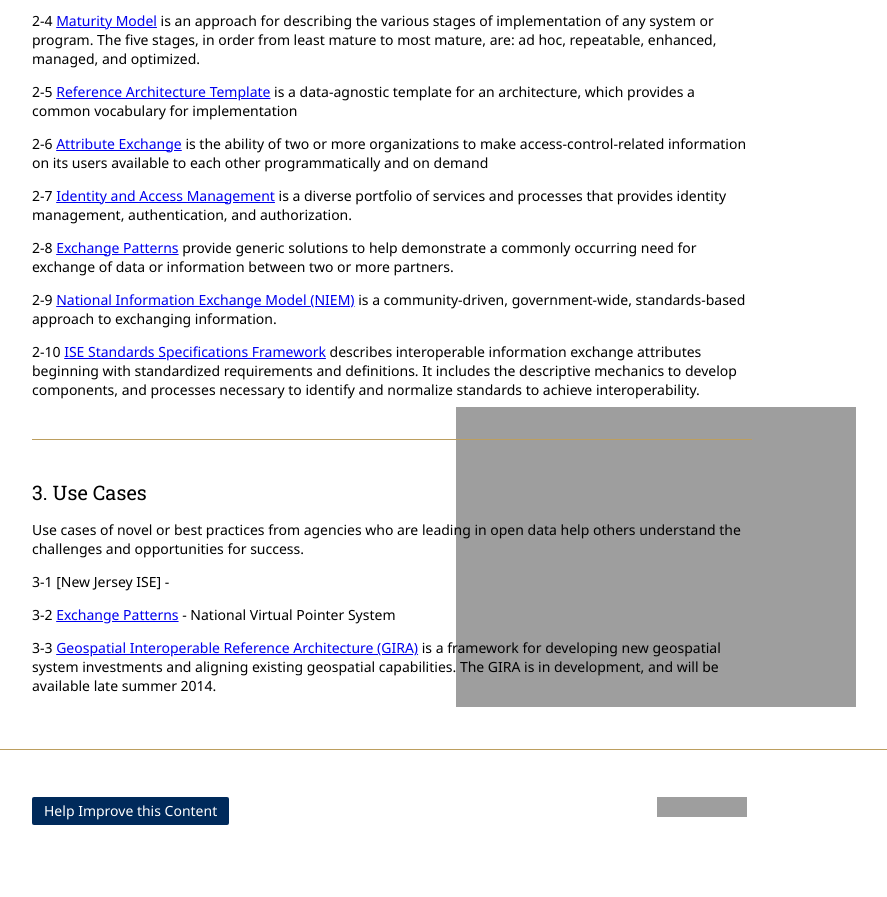
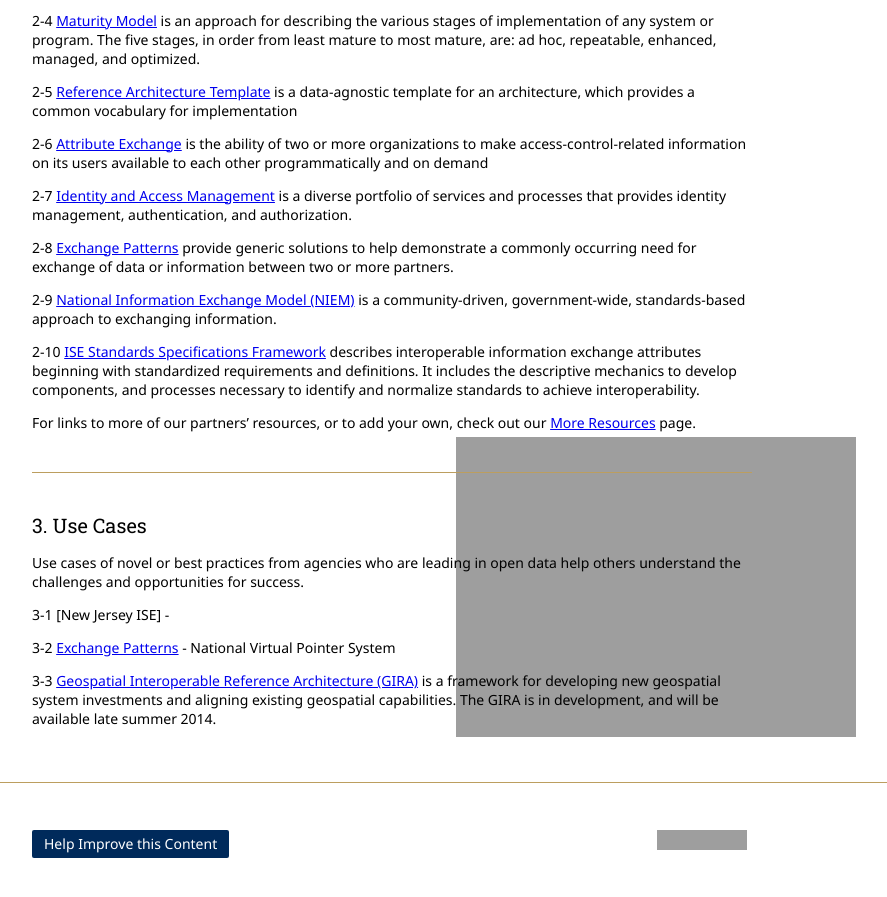
Before and after one commit to Project-Interoperability/project-interoperability.github.io, a Jekyll site: the page built from index.md, in a window 1280 px wide and 900 px high, scrolled down 1034 px. Shown: the top 897 px of the window, without its empty margins (248-1135 px from the left). Built offline with Jekyll 4.4.1, drawn with Linux system fonts in a browser that asks for light colours; nearby versions of some CDN libraries; before the commit the page ends 1901 px from its top, so only the background shows below that; grey boxes are pictures that could not be loaded.

Commit message:
Update index.md

```diff
--- a/index.md
+++ b/index.md
@@ -48,6 +48,8 @@
 
 2-10 [ISE Standards Specifications Framework](/standards-specifications/) describes interoperable information exchange attributes beginning with standardized requirements and definitions. It includes the descriptive mechanics to develop components, and processes necessary to identify and normalize standards to achieve interoperability.
 
+For links to more of our partners' resources, or to add your own, check out our [More Resources](/more-resources) page.
+
 ----------------
 
 ##3. Use Cases
```
